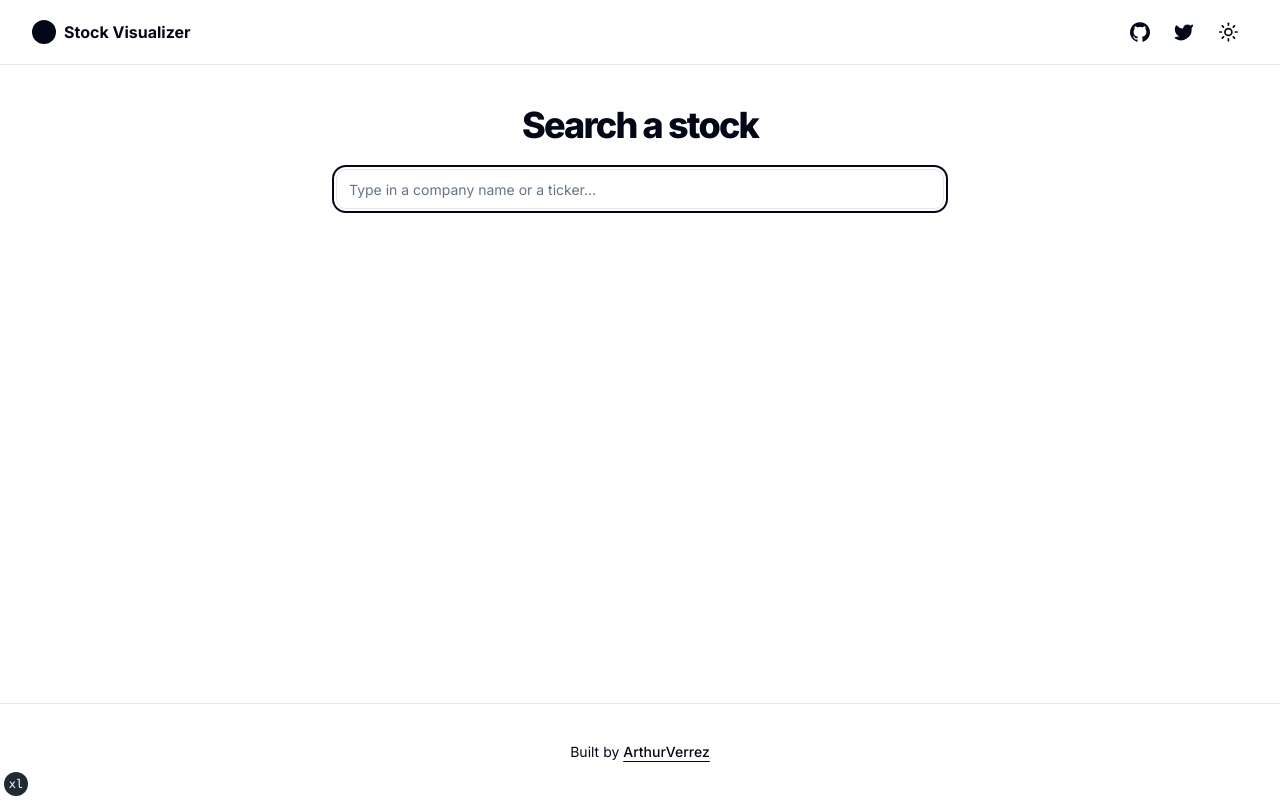
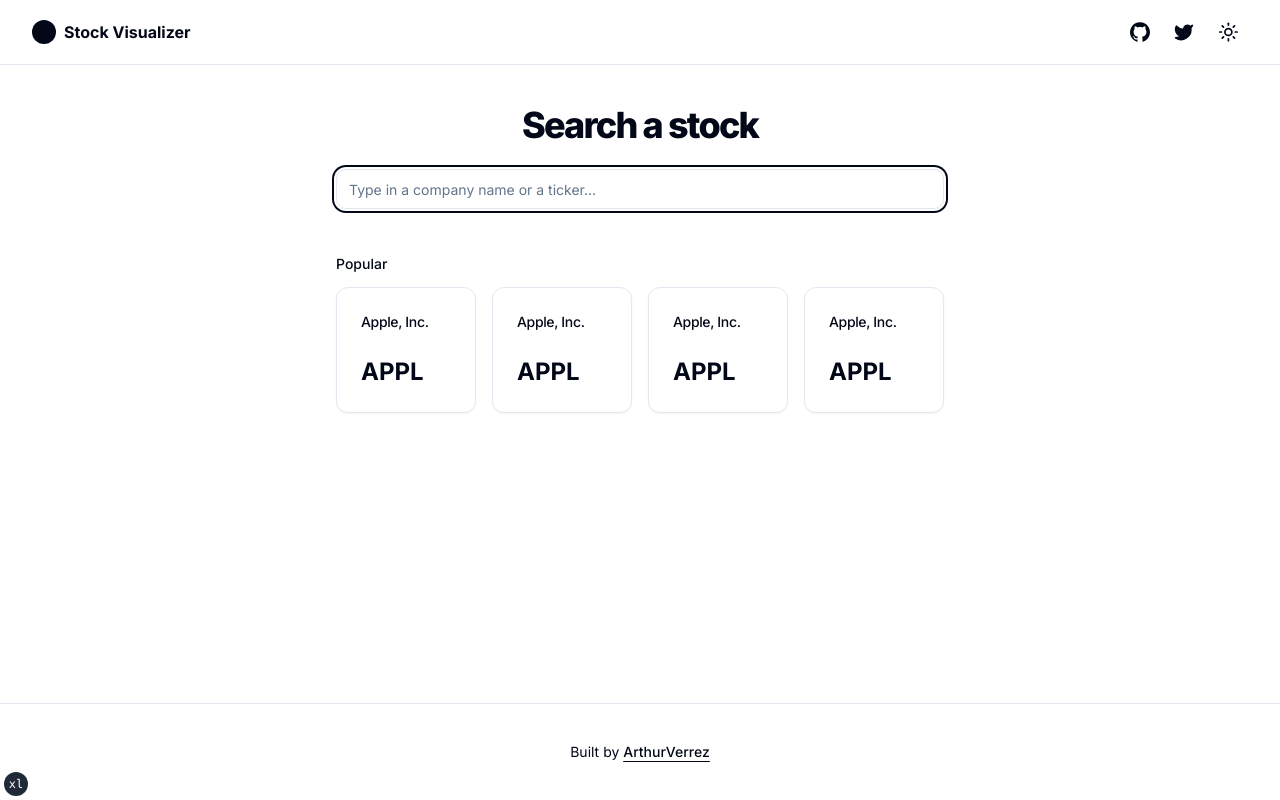
Before and after one commit to ArthurVerrez/stock-visualizer, a Next.js app: page / in a window 1280 px wide. Built offline with nearby package versions, Linux system fonts and the light colour scheme.

Commit message:
ui: create the PopularResults component

```diff
--- a/app/(search)/page.tsx
+++ b/app/(search)/page.tsx
@@ -1,8 +1,11 @@
 "use client"
 
 import { useState } from "react"
+import Link from "next/link"
 
+import { Card, CardContent, CardHeader, CardTitle } from "@/components/ui/card"
 import { MainSearch } from "@/components/main-search"
+import { PopularResults } from "@/components/popular-results"
 import { SearchResults } from "@/components/search-results"
 
 export default function IndexPage() {
@@ -29,6 +32,9 @@ export default function IndexPage() {
         <div className="flex w-full gap-4 md:w-1/2">
           <SearchResults className="w-full" value={searchValue} />
         </div>
+        <div className="w-full md:w-1/2">
+          <PopularResults />
+        </div>
       </section>
     </div>
   )
--- /dev/null
+++ b/components/popular-results.tsx
@@ -0,0 +1,38 @@
+"use client"
+
+import React, { useEffect, useState } from "react"
+import Link from "next/link"
+import { useSearch } from "@/services/finance"
+
+import {
+  Card,
+  CardContent,
+  CardDescription,
+  CardHeader,
+  CardTitle,
+} from "@/components/ui/card"
+import { Skeleton } from "@/components/ui/skeleton"
+
+export function PopularResults({}) {
+  return (
+    <>
+      <h4 className="mb-4 text-sm font-medium leading-none">Popular</h4>
+      <div className="grid w-full gap-4 md:grid-cols-2 lg:grid-cols-4">
+        {Array.from({ length: 4 }, (_, i) => (
+          <Link key={i} href={`https://github.com`}>
+            <Card className="hover:bg-secondary">
+              <CardHeader>
+                <CardTitle className="text-sm font-medium">
+                  Apple, Inc.
+                </CardTitle>
+              </CardHeader>
+              <CardContent>
+                <div className="text-2xl font-bold">APPL</div>
+              </CardContent>
+            </Card>
+          </Link>
+        ))}
+      </div>
+    </>
+  )
+}
```
